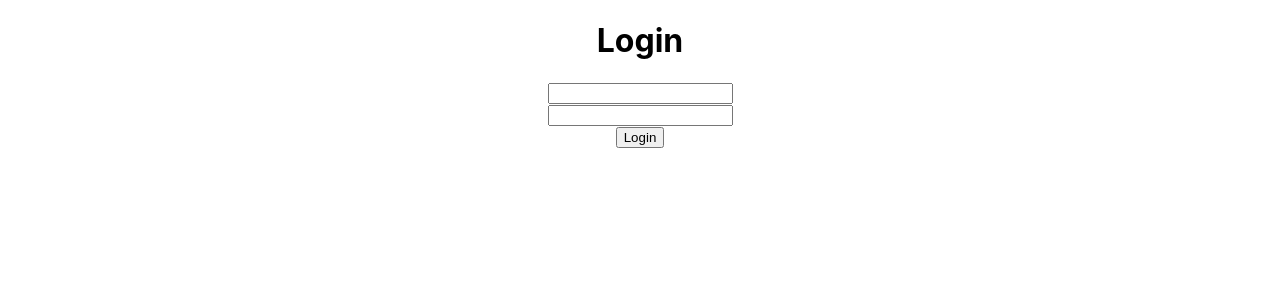
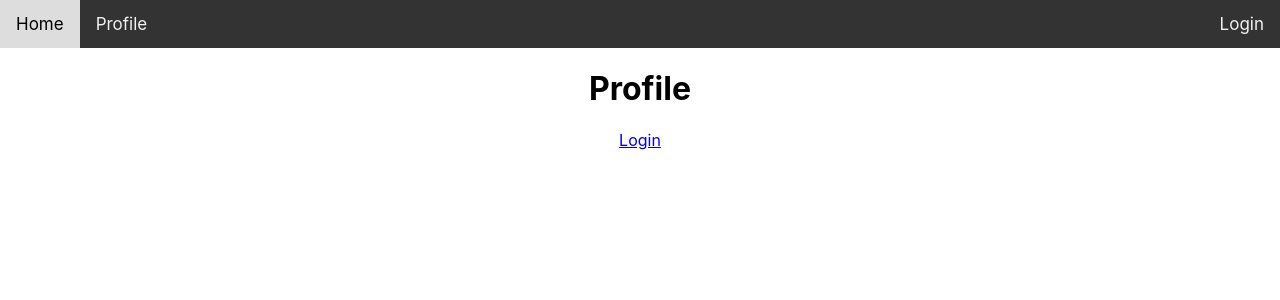
Before and after one commit to carlosavellar/spaceship-finder, a React (Create React App) app: page /profile in a window 1280 px wide. Shown: the top 300 px of the page. Built offline with nearby package versions, Linux system fonts and the light colour scheme.

Commit message:
Profile begging

```diff
--- a/src/components/App.tsx
+++ b/src/components/App.tsx
@@ -4,6 +4,9 @@ import { Login } from './Login';
 import { AuthService } from '../services/auth';
 import { Routes, Route, BrowserRouter } from 'react-router-dom';
 import { User } from '../model/user';
+import { Profile } from './Profile';
+import { Home } from './Home';
+import { Navbar } from './Navbar';
 
 interface AppState {
   user: User | undefined;
@@ -28,7 +31,16 @@ export class App extends React.Component<{}, AppState> {
   render() {
     return (
       <div className="App">
-        <Login authService={this.authService} setUser={this.setUser} />
+        <BrowserRouter>
+          <div>
+            <Navbar user={this.state.user} />
+            <Routes>
+              <Route path="/" element={<Home />} />
+              <Route path="/login" element={<Login authService={this.authService} setUser={this.setUser} />} />
+              <Route path="/profile" element={<Profile authService={this.authService} user={this.state.user} />} />
+            </Routes>
+          </div>
+        </BrowserRouter>
       </div>
     );
   }
--- /dev/null
+++ b/src/components/Home.tsx
@@ -0,0 +1,11 @@
+import React from 'react';
+
+export class Home extends React.Component {
+  render() {
+    return (
+      <div>
+        <h1>Home</h1>
+      </div>
+    );
+  }
+}
--- /dev/null
+++ b/src/components/Navbar.tsx
@@ -0,0 +1,30 @@
+import React from 'react';
+import { Link } from 'react-router-dom';
+import { User } from '../model/user';
+
+export class Navbar extends React.Component<{ user: User | undefined }> {
+  render() {
+    let loginLogout = undefined;
+    if (this.props.user) {
+      loginLogout = (
+        <div style={{ float: 'right' }}>
+          <Link to="/profile">{this.props.user.userName}</Link>
+          <Link to="/logout">Logout</Link>
+        </div>
+      );
+    } else {
+      loginLogout = (
+        <Link style={{ float: 'right' }} to="/login">
+          Login
+        </Link>
+      );
+    }
+    return (
+      <nav className="navbar">
+        <Link to="/">Home</Link>
+        <Link to="/Profile">Profile</Link>
+        {loginLogout}
+      </nav>
+    );
+  }
+}
--- /dev/null
+++ b/src/components/Profile.tsx
@@ -0,0 +1,30 @@
+import React from 'react';
+import { Link } from 'react-router-dom';
+import { User, UserAttributes } from '../model/user';
+import { AuthService } from '../services/auth';
+
+interface ProfileState {
+  userAttributes: UserAttributes[];
+}
+
+interface ProfileProps {
+  authService: AuthService;
+  user: User | undefined;
+}
+
+export class Profile extends React.Component<ProfileProps, ProfileState> {
+  render() {
+    let loginProfile = undefined;
+    if (this.props.user) {
+      loginProfile = <h3>{this.props.user.userName}</h3>;
+    } else {
+      loginProfile = <Link to="/login">Login</Link>;
+    }
+    return (
+      <div>
+        <h1>Profile</h1>
+        {loginProfile}
+      </div>
+    );
+  }
+}
--- a/src/model/user.ts
+++ b/src/model/user.ts
@@ -2,3 +2,8 @@ export interface User {
   userName: string;
   email: string;
 }
+
+export interface UserAttributes {
+  Name: string;
+  Value: string;
+}
```
Also changed, not shown: src/components/Logout.tsx (added, +11 -0 lines).
